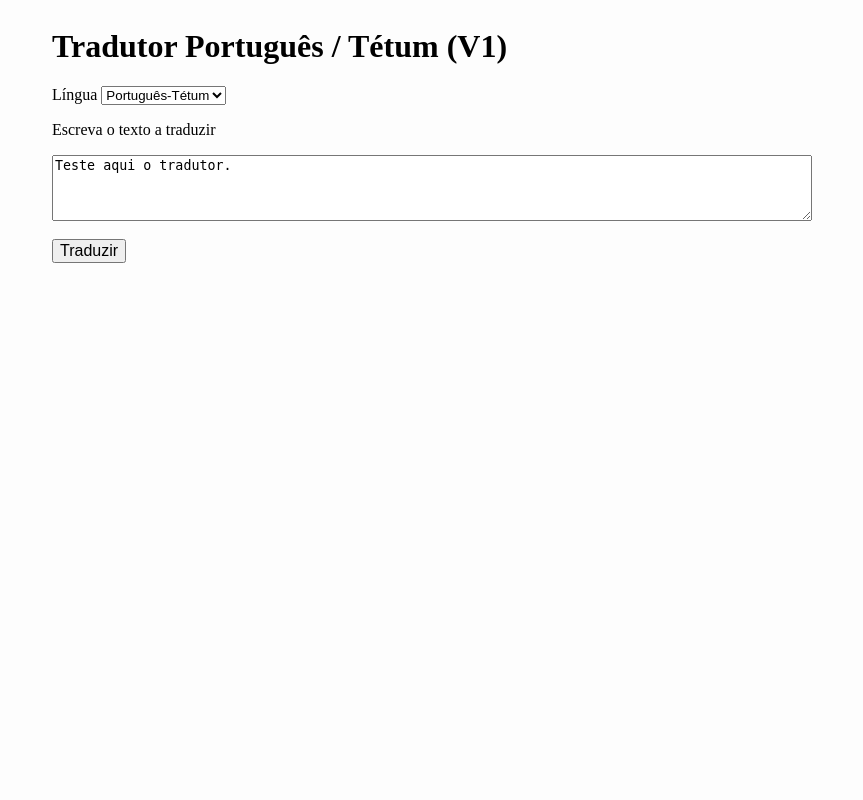
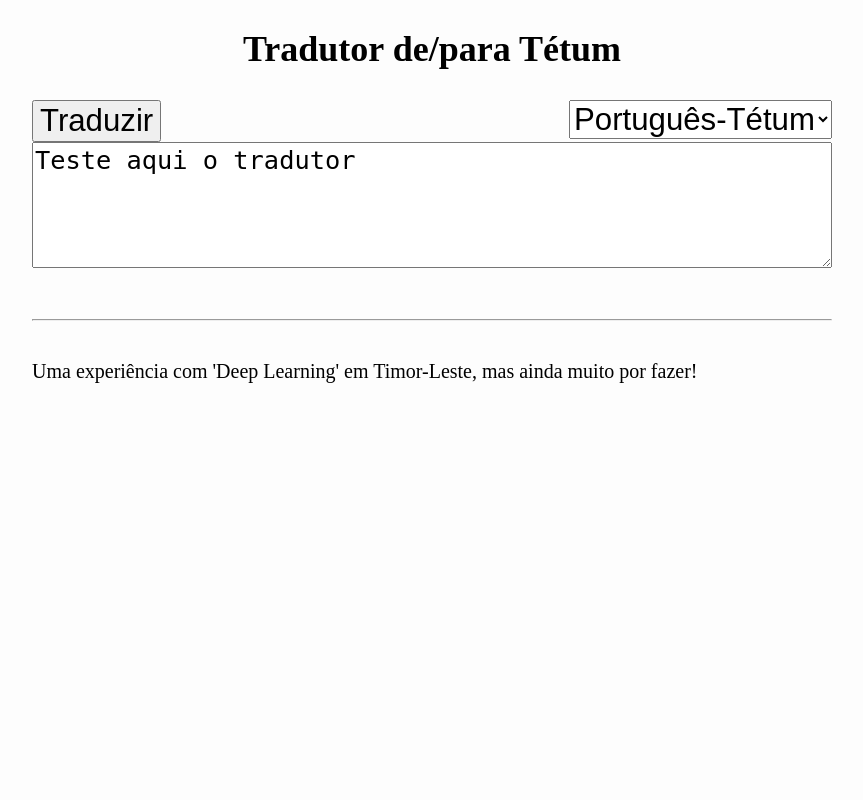
Before and after one commit to hhmlai/tetumtra-client, a Flask app: page / in a window 1280 px wide. Shown: the whole page, without its empty margins (208-1071 px from the left). Run offline with Flask 2, Linux system fonts and the light colour scheme.

Commit message:
multilinha

```diff
--- a/main.py
+++ b/main.py
@@ -12,7 +12,6 @@ app = Flask(__name__)
 app.config['SECRET_KEY'] = 'secret!'
 pagedown = PageDown(app)
 model_type = 'ct2_int16'
-pair = 'ttpt'
 
 class TranslateForm(FlaskForm):
     pagedown = PageDownField('Escreva o texto a traduzir')
@@ -22,24 +21,22 @@ class TranslateForm(FlaskForm):
 def index():
     form = TranslateForm()
     translation = ''
-    language = "pttt" #Default
+    pair = "pttt" #Default
     if form.validate_on_submit():
-        text = form.pagedown.data[0:500]
-        form.pagedown.data = text
+        text = form.pagedown.data
         pair = str(request.form.get('lang'))
-        res = requests.post('https://server-dot-tetumtra.appspot.com/trans/', json={'model': model_type + '/'+ pair, 'text': [text]})
+        res = requests.post('https://server-dot-tetumtra.appspot.com/trans/', json={'model': model_type + '/'+ pair, 'text': text})
         if res.ok:
             print(res.json())
-            translation = res.json()['translation'][0]
+            translation = res.json()['translation']
         else:
             print(res)
     else:
-        form.pagedown.data = ('Teste aqui o tradutor.')
-    return render_template('index.html', form=form, language=language, text=translation)
+        form.pagedown.data = ('Teste aqui o tradutor')
+    return render_template('index.html', form=form, pair=pair, text=translation)
 
 if __name__ == '__main__':
     # This is used when running locally only. When deploying to Google App
     # Engine, a webserver process such as Gunicorn will serve the app. This
     # can be configured by adding an `entrypoint` to app.yaml.
     app.run(host='localhost', port=8080, debug=True)
-# [END gae_python37_app]
--- a/templates/index.html
+++ b/templates/index.html
@@ -7,6 +7,7 @@
       background-color: #f0f0f0;
     }
     body {
+      font-size: 150%;
       border-radius: 5px;
       background-color: #FDFDFD;
       padding: 20px;
@@ -17,56 +18,52 @@ body {
     }
     .textarea {
       width: 100%;
-  height: 70px;
-  padding: 12px 20px;
+      padding: 12px 12px;
       box-sizing: border-box;
       border: 2px solid #ccc;
       border-radius: 4px;
       resize: vertical;
-  font-size:90%;
     }
     .button {
-  font-size:100%;
+      font-size: 100%;
       cursor: pointer;
     }
+
   </style>
   <!-- Global site tag (gtag.js) - Google Analytics -->
   <script async src="https://www.googletagmanager.com/gtag/js?id=G-VJXBETXMLJ"></script>
   <script>
     window.dataLayer = window.dataLayer || [];
-  function gtag(){dataLayer.push(arguments);}
+    function gtag() { dataLayer.push(arguments); }
     gtag('js', new Date());
-
     gtag('config', 'G-VJXBETXMLJ');
   </script>
-<title>Tradutor Português/Tétum/Português (by@HH-MLAI)</title>
+  <title>Tradutor de/para Tétum</title>
 </head>
 <body>
-    <div class="content" style="width: 760px;">
-	    <h1 text-align:center; background-color: #FCFCFC;>Tradutor Português / Tétum   (V1)</h1>
+  <div class="content">
+    <h2 style="text-align: center;">Tradutor de/para Tétum</h2>
     <form method="POST">
-        <label>Língua</label>
-        <select id="lang" name="lang">
+      <div style="float: right; ">
+        <select id="lang" name="lang" style="font-size: 130%;">
           <option value="pttt">Português-Tétum</option>
-            <option value="ttpt" {% if pair == "ttpt"%} selected {% endif %}>Tétum-Português</option>
+          <option value="ttpt"{% if pair == "ttpt"%} selected {% endif %} >Tétum-Português</option>
         </select>
+      </div>
       {{ form.hidden_tag() }}
+      <div style="float: left;font-size: 130%;">{{ form.submit(class="button") }}</div>
       <div>
-                <p>{{ form.pagedown.label }}</p>
-                {{ form.pagedown(only_input=True, rows=4, style='width:100%') }}
+        <div>{{ form.pagedown(only_input=True, rows=4, style='width:100%; font-size:130%') }}</div>
       </div>
       <br>
-            <div>{{ form.submit(class="button") }}</div>
     </form>
     {% if text %}
-
     <hr>
-
-        <div>
-            <p>Tradução</p>
-            <div>{{ text }}</div>
-        </div>
+      <div style="font-size:130%; white-space: pre-wrap;">{{ text }}</div>
     {% endif %}
+    <hr>
+    <br>
+    <small style="text-align: center;">Uma experiência com 'Deep Learning' em Timor-Leste, mas ainda muito por fazer!</small><br>
   </div>
 </body>
 </html>
```
Lines whose indentation alone changed are shown as unchanged.
